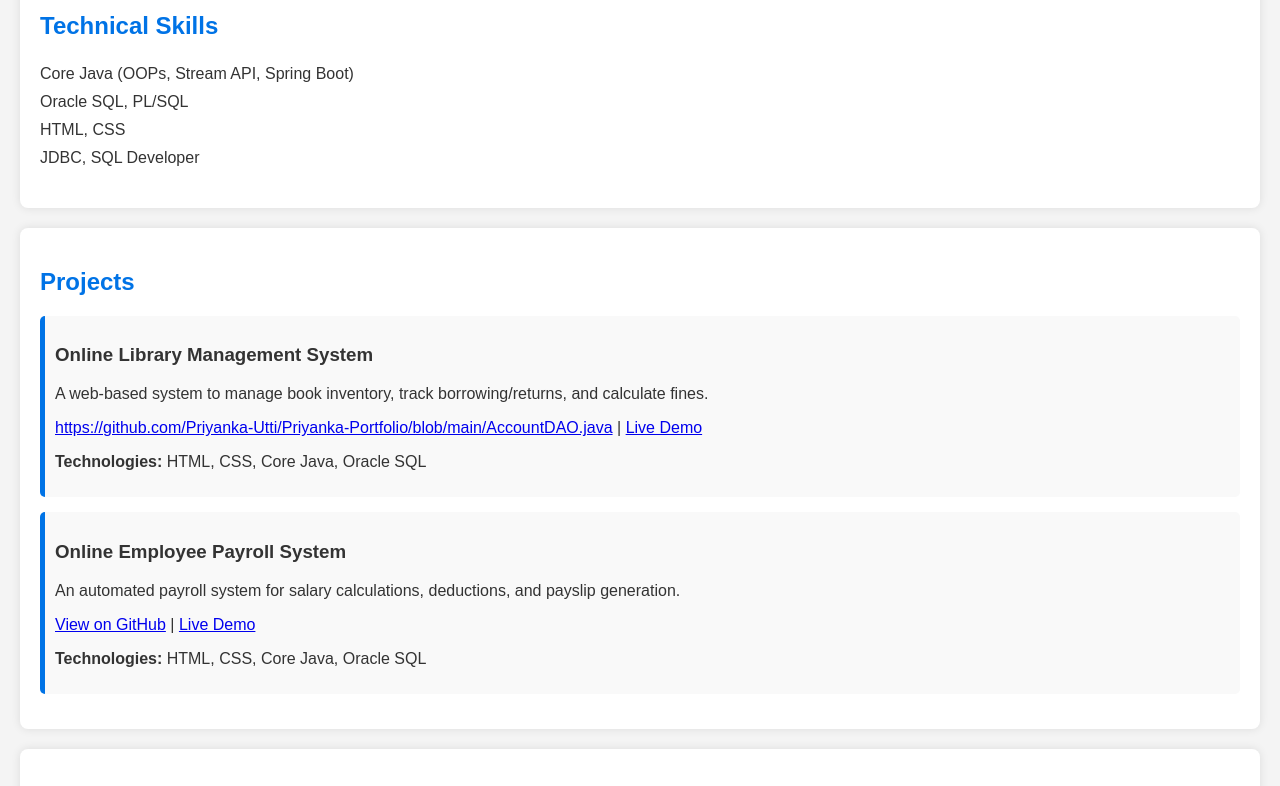
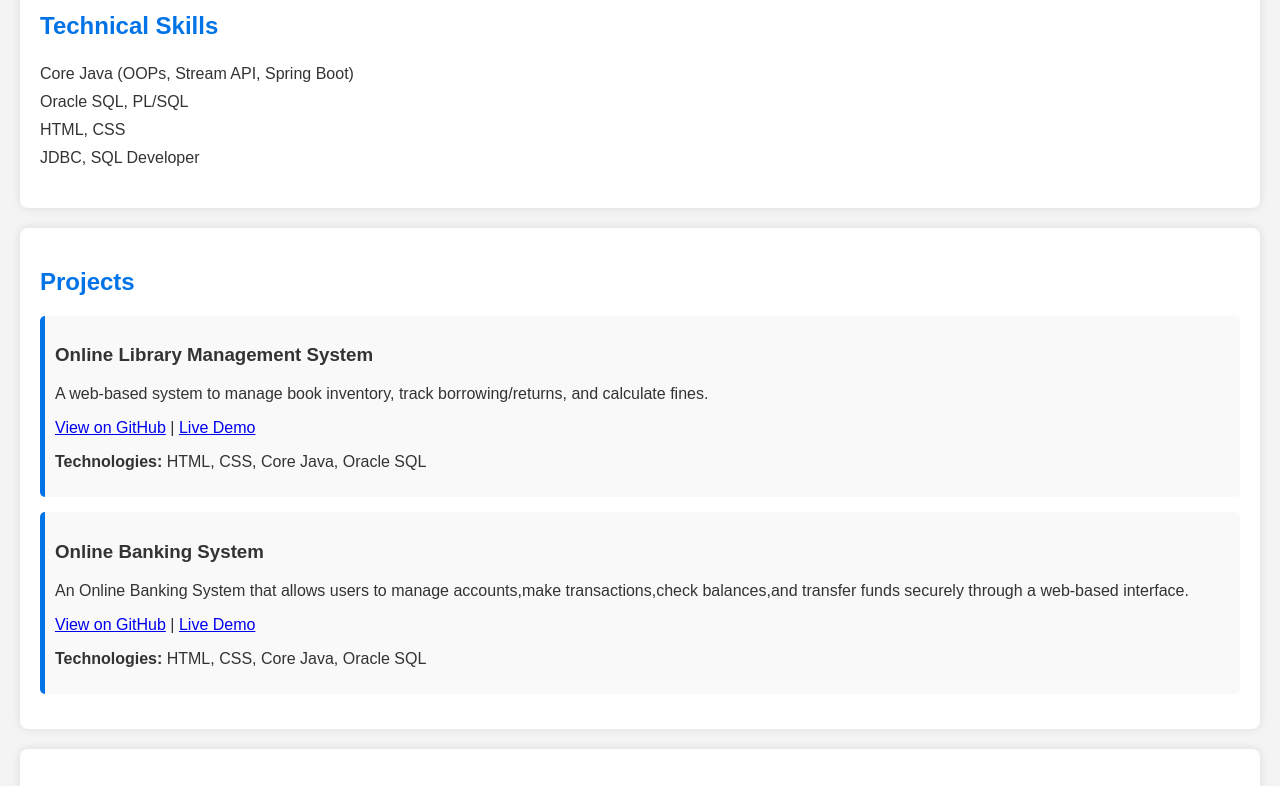
Before and after one commit to Priyanka-Utti/Priyanka-Portfolio, a plain HTML site: page index.html in a window 1280 px wide. Shown: the part 459-1245 px from the top of the page. Drawn offline with Linux system fonts and the light colour scheme.

Commit message:
Update index.html

```diff
--- a/index.html
+++ b/index.html
@@ -34,13 +34,13 @@
         <div class="project">
             <h3>Online Library Management System</h3>
             <p>A web-based system to manage book inventory, track borrowing/returns, and calculate fines.</p>
-             <a href="https://github.com/your-username/library-management" target="_blank">https://github.com/Priyanka-Utti/Priyanka-Portfolio/blob/main/AccountDAO.java</a> |
+             <a href="https://github.com/your-username/library-management" target="_blank">View on GitHub</a> |
              <a href="https://your-portfolio-site/library-management" target="_blank">Live Demo</a>
             <p><strong>Technologies:</strong> HTML, CSS, Core Java, Oracle SQL</p>
         </div>
         <div class="project">
-            <h3>Online Employee Payroll System</h3>
-            <p>An automated payroll system for salary calculations, deductions, and payslip generation.</p>
+            <h3>Online Banking System</h3>
+            <p>An Online Banking System that allows users to manage accounts,make transactions,check balances,and transfer funds securely through a web-based interface.</p>
             <a href="https://github.com/your-username/payroll-system" target="_blank">View on GitHub</a> |
             <a href="https://your-portfolio-site/payroll-system" target="_blank">Live Demo</a>
             <p><strong>Technologies:</strong> HTML, CSS, Core Java, Oracle SQL</p>
```
